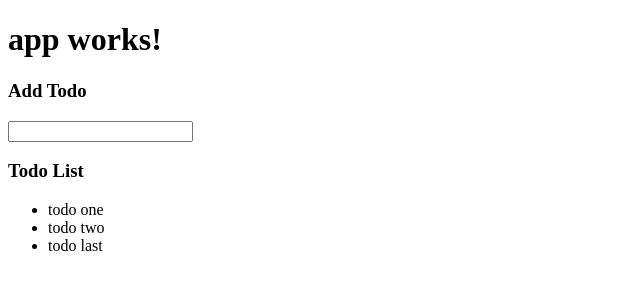
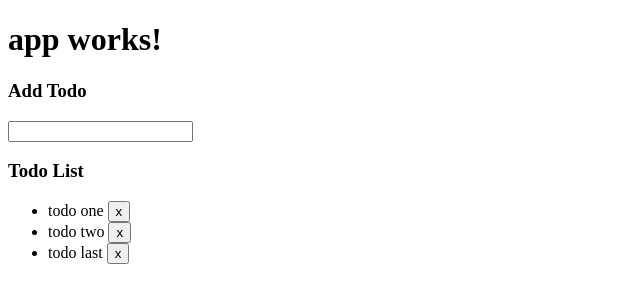
Before and after one commit to ravuthz/angular2_todo, an Angular app: page / in a window 1280 px wide. Shown: the top 302 px of the page, without its empty margins (0-640 px from the left). Built offline with nearby package versions, Linux system fonts and the light colour scheme.

Commit message:
Delete todo from the list

```diff
--- a/src/app/todos/todos.component.html
+++ b/src/app/todos/todos.component.html
@@ -7,5 +7,6 @@
 <ul>
     <li *ngFor="let todo of todos">
         {{todo.text}}
+        <button (click)="deleteTodo(todo.text)">x</button>
     </li>
 </ul>
--- a/src/app/todos/todos.component.ts
+++ b/src/app/todos/todos.component.ts
@@ -26,4 +26,12 @@
         this.text = "";
     }
 
+    deleteTodo(todoText) {
+        for(var i=0; i<this.todos.length; i++) {
+            if (this.todos[i].text == todoText) {
+                this.todos.splice(i, 1);
+            }
+        }
+    }
+
 }
```
